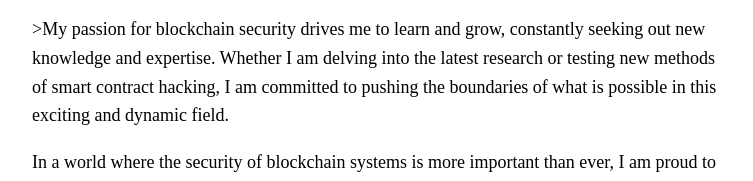
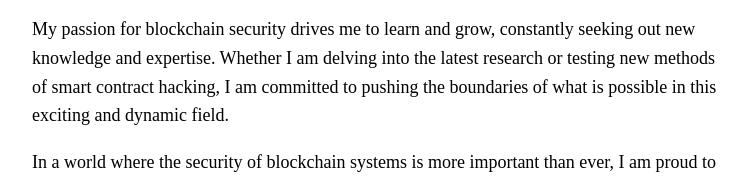
Before and after one commit to 0xHriday/0xHriday.github.io, a plain HTML site: page index.html in a window 1280 px wide. Shown: the part 351-532 px from the top of the page, 258-1011 px from the left. Drawn offline with Linux system fonts and the light colour scheme.

Commit message:
Update index.html

```diff
--- a/index.html
+++ b/index.html
@@ -27,7 +27,7 @@
     <div>
         <p>Security Engineer currently furthering the art of Smart Contract hacking and Blockchain Security. As a Security Engineer, I am dedicated to advancing the art of Smart Contract hacking and Blockchain Security. With a deep understanding of the challenges and opportunities in this rapidly evolving field, I strive to stay at the forefront of innovation, constantly exploring new ways to improve the security of blockchain systems.
 
-        <p>>My passion for blockchain security drives me to learn and grow, constantly seeking out new knowledge and expertise. Whether I am delving into the latest research or testing new methods of smart contract hacking, I am committed to pushing the boundaries of what is possible in this exciting and dynamic field.</p
+        <p>My passion for blockchain security drives me to learn and grow, constantly seeking out new knowledge and expertise. Whether I am delving into the latest research or testing new methods of smart contract hacking, I am committed to pushing the boundaries of what is possible in this exciting and dynamic field.</p
 
             <p> In a world where the security of blockchain systems is more important than ever, I am proud to be a part of this vibrant and innovative community. Through my work, I aim to make a positive impact, helping to secure the future of blockchain technology and protect against potential threats.</p> If you're interested in Blockchain Dev, Blockchain Security or just hacking in general, feel
             free to join the <a href="https://discord.gg/y8BD2akfFN" style= "text-decoration:none" style= "text-decoration:none">SkidsDAO</a> </p>
```
